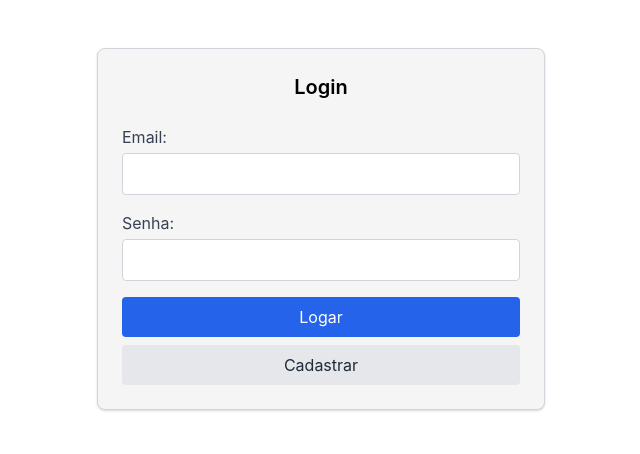
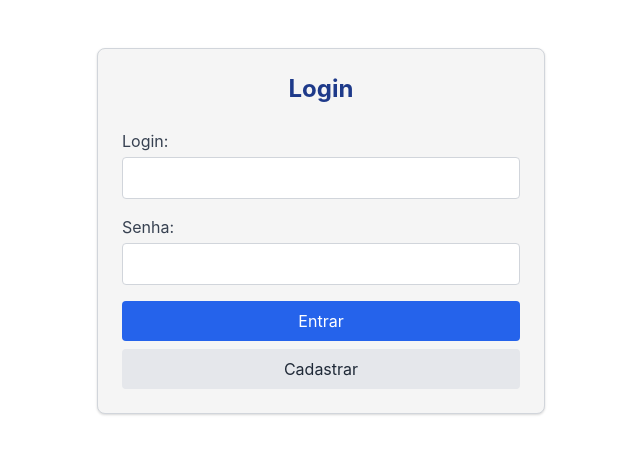
Before and after one commit to EletroCP/digita_fluix, a React (Create React App) app: page /login in a window 1280 px wide. Shown: the top 454 px of the page, without its empty margins (319-959 px from the left). Built offline with nearby package versions, Linux system fonts and the light colour scheme.

Commit message:
refactor: :recycle: Atualizando tela de login

```diff
--- a/src/paginas/Login.js
+++ b/src/paginas/Login.js
@@ -1,53 +1,78 @@
 import { useState } from 'react';
-import { mockLoginSuccess } from '../mocks/mocks';
 
 function Login() {
-  const [email, setEmail] = useState('');
+  const [login, setLogin] = useState('');
   const [senha, setSenha] = useState('');
+  const [mensagem, setMensagem] = useState('');
+  const [loginTouched, setLoginTouched] = useState(false);
+  const [senhaTouched, setSenhaTouched] = useState(false);
+
+  const usuarioCorreto = 'usuario';
+  const senhaCorreta = '123456';
 
   const handleLogin = (e) => {
     e.preventDefault();
-    if(email === mockLoginSuccess.data.user.email && senha === mockLoginSuccess.data.user.password) {
-      alert('Login successful!');
+    if (!login || !senha) {
+      return;
+    }
+    if (login === usuarioCorreto && senha === senhaCorreta) {
       window.location.href = '/home';
     } else {
-      alert('Login failed. Check your credentials.');
+      setMensagem('login ou senha incorretos');
     }
   };
 
   const handleCadastro = () => {
+    setMensagem('cadastro realizado com sucesso!');
     window.location.href = '/cadastro'
   };
 
   return (
     <div className="bg-off-white max-w-xs sm:max-w-sm md:max-w-md lg:max-w-[30rem] mx-auto mt-8 sm:mt-12 p-4 sm:p-6 border border-gray-300 rounded-lg shadow">
-      <h2 className="text-xl font-semibold mb-6 text-center">Login</h2>
+      <h2 className="text-center mb-6 text-blue-900 font-bold text-2xl">Login</h2>
       <form onSubmit={handleLogin}>
         <div className="mb-4">
-          <label className="block mb-1 text-gray-700">Email:</label>
+          <label className="block mb-1 text-gray-700" htmlFor="login">Login:</label>
           <input
-            type="email"
-            value={email}
-            onChange={e => setEmail(e.target.value)}
+            id="login"
+            type="text"
+            value={login}
+            onChange={e => setLogin(e.target.value)}
+            onBlur={() => setLoginTouched(true)}
+            onFocus={() => setLoginTouched(true)}
             required
             className="w-full px-3 py-2 border border-gray-300 rounded focus:outline-none focus:ring focus:border-blue-400"
           />
         </div>
+        {loginTouched && login === '' && (
+          <div className="mb-4 text-red-600 text-sm">
+            <p>Preencha o login</p>
+          </div>
+        )}
         <div className="mb-4">
-          <label className="block mb-1 text-gray-700">Senha:</label>
+          <label className="block mb-1 text-gray-700" htmlFor="senha">Senha:</label>
           <input
+            id="senha"
             type="password"
             value={senha}
             onChange={e => setSenha(e.target.value)}
+            onBlur={() => setSenhaTouched(true)}
+            onFocus={() => setSenhaTouched(true)}
             required
             className="w-full px-3 py-2 border border-gray-300 rounded focus:outline-none focus:ring focus:border-blue-400"
           />
         </div>
+        {senhaTouched && senha === '' && (
+          <div className="mb-4 text-red-600 text-sm">
+            <p>Preencha a senha</p>
+          </div>
+        )}
         <button
           type="submit"
           className="w-full py-2 mb-2 bg-blue-600 text-white rounded hover:bg-blue-700 transition"
+          disabled={!login || !senha}
         >
-          Logar
+          Entrar
         </button>
       </form>
       <button
```
